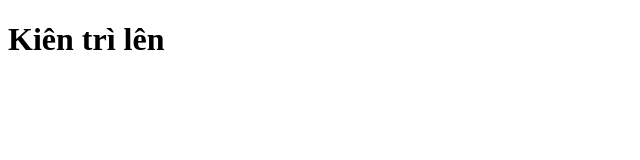
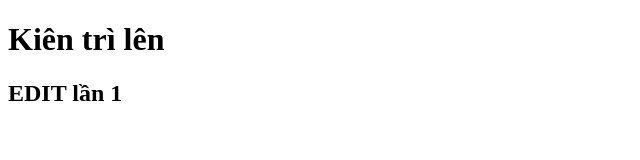
Before and after one commit to Keyblack2712/List4, a plain HTML site: page index.html in a window 1280 px wide. Shown: the whole page, without its empty margins (0-640 px from the left). Drawn offline with Linux system fonts and the light colour scheme.

Commit message:
2nd commit

```diff
--- a/index.html
+++ b/index.html
@@ -7,5 +7,6 @@
 </head>
 <body>
     <h1>Kiên trì lên</h1>
+    <h2>EDIT lần 1</h2>
 </body>
 </html>
```
